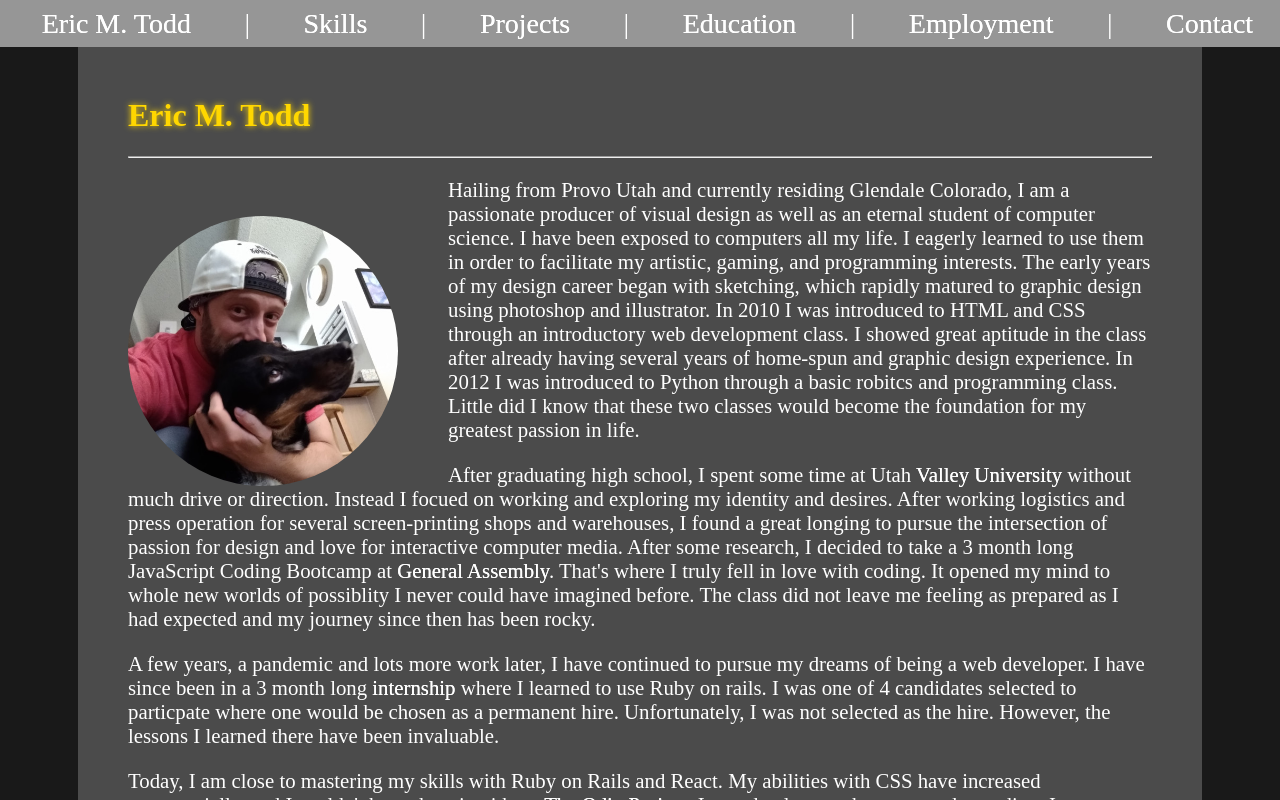
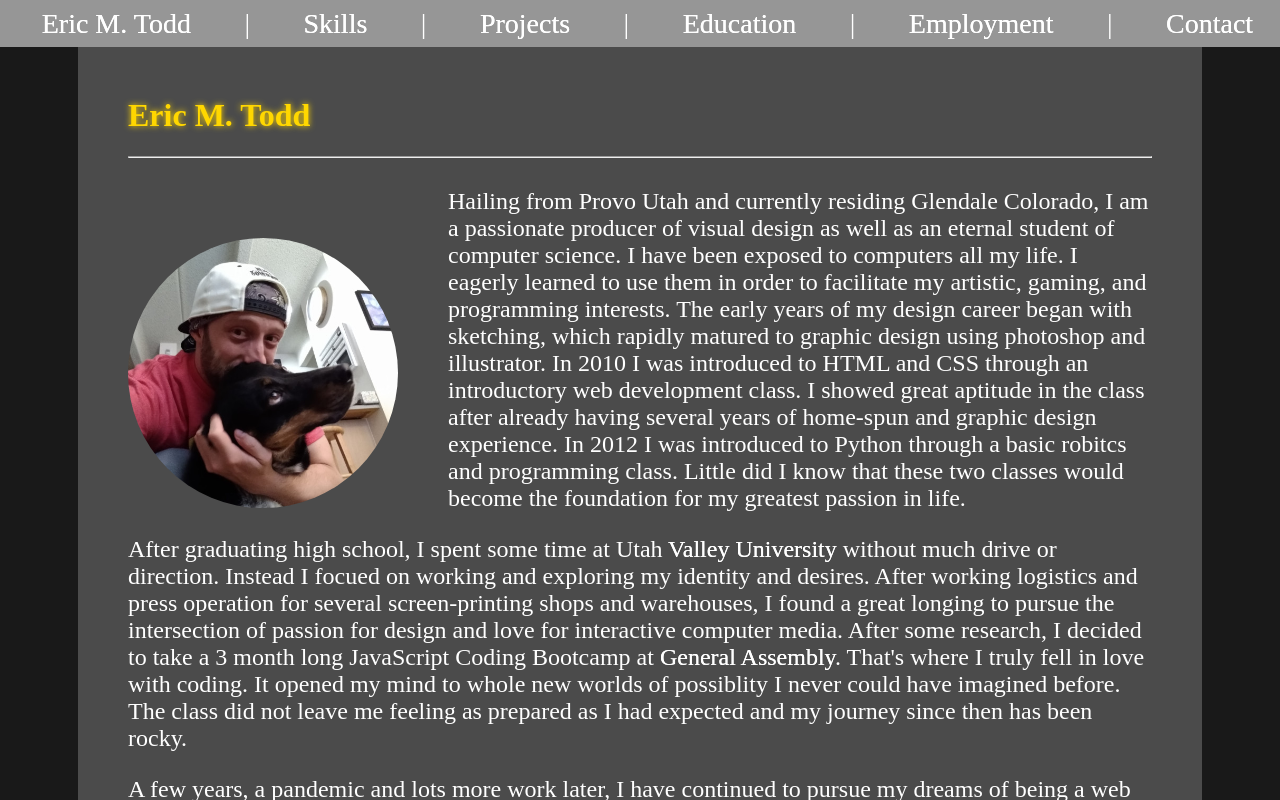
Before and after one commit to EricMTodd/resume-cv, a React (Create React App) app: page / in a window 1280 px wide. Built offline with nearby package versions, Linux system fonts and the light colour scheme.

Commit message:
Minor styling changes.

```diff
--- a/src/App.css
+++ b/src/App.css
@@ -44,7 +44,7 @@ nav > a:hover, #about > p > a:hover {
 }
 
 p {
-  font-size: 20.8px;
+  font-size: 24px;;
 }
 
 ::-webkit-scrollbar {
@@ -86,6 +86,14 @@ p {
 }
 
 /* Id tags */
+#about {
+  overflow-y: scroll;
+}
+
+#about > hr {
+  margin-bottom: 30px;
+}
+
 #about > img {
   height: calc(40vh - 50px);
   border-radius: 50%;
@@ -115,6 +123,10 @@ p {
   height: 100%;
 }
 
+#skills > hr {
+  margin-bottom: 50px;
+}
+
 #skills > ul {
   display: flex;
   flex-direction: column;
```
